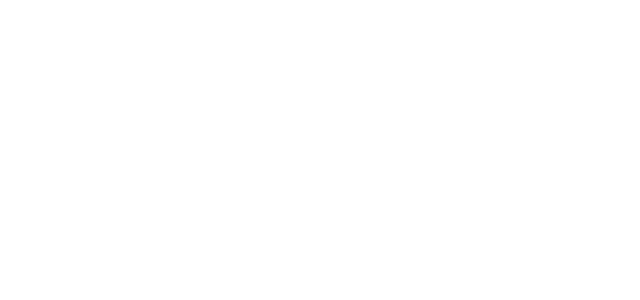
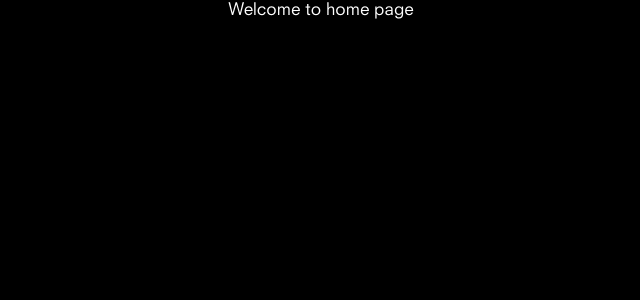
Before and after one commit to carryall/react-survey-challenge, a React (Create React App) app: page / in a window 1280 px wide. Shown: the top 300 px of the page, without its empty margins (319-959 px from the left). Built offline with nearby package versions, Linux system fonts and the light colour scheme.

Commit message:
[#35] Rename background component to screen and add class name

```diff
--- a/src/assets/stylesheets/application.scss
+++ b/src/assets/stylesheets/application.scss
@@ -20,3 +20,4 @@
 @import 'components';
 
 // Screens
+@import 'screens';
--- a/src/assets/stylesheets/components/_background.scss
+++ /dev/null
@@ -1,17 +0,0 @@
-.background {
-  &__image,
-  &__overlay {
-    @apply h-screen;
-  }
-
-  &__image {
-    @apply bg-no-repeat bg-cover bg-center;
-  }
-
-  &__overlay {
-    @apply grid justify-items-center backdrop-filter backdrop-blur bg-gradient-to-t from-black;
-
-    grid-template-columns: 1fr [content-start] 320px [content-end] 1fr;
-    grid-template-rows: 1fr [header-start] auto [header-end] 32px [form-start] auto [form-end] 1fr;
-  }
-}
--- /dev/null
+++ b/src/assets/stylesheets/components/_screen.scss
@@ -0,0 +1,14 @@
+.screen {
+  &__background-image,
+  &__content {
+    @apply h-screen;
+  }
+
+  &__background-image {
+    @apply bg-no-repeat bg-cover bg-center bg-black;
+  }
+
+  &__content {
+    @apply justify-items-center backdrop-filter backdrop-blur bg-gradient-to-t from-black;
+  }
+}
--- a/src/assets/stylesheets/components/index.scss
+++ b/src/assets/stylesheets/components/index.scss
@@ -1,6 +1,6 @@
 @import 'app-logo';
 @import 'auth-header';
 @import 'auth-form';
-@import 'background';
 @import 'icon';
 @import 'notification';
+@import 'screen';
--- /dev/null
+++ b/src/assets/stylesheets/screens/_login.scss
@@ -0,0 +1,8 @@
+.screen.login {
+  .screen__content {
+    @apply grid;
+
+    grid-template-columns: 1fr [content-start] 320px [content-end] 1fr;
+    grid-template-rows: 1fr [header-start] auto [header-end] 32px [form-start] auto [form-end] 1fr;
+  }
+}
--- /dev/null
+++ b/src/assets/stylesheets/screens/index.scss
@@ -0,0 +1 @@
+@import 'login';
--- a/src/components/Background/index.tsx
+++ /dev/null
@@ -1,18 +0,0 @@
-import React from 'react';
-
-type BackgroundProps = {
-  image: string;
-  children: JSX.Element;
-};
-
-const Background = ({ image, children }: BackgroundProps): JSX.Element => {
-  return (
-    <div className="background">
-      <div className="background__image" style={{ backgroundImage: `url(${image})` }}>
-        <div className="background__overlay">{children}</div>
-      </div>
-    </div>
-  );
-};
-
-export default Background;
--- /dev/null
+++ b/src/components/Screen/index.tsx
@@ -0,0 +1,28 @@
+import React from 'react';
+
+type ScreenProps = {
+  backgroundImage?: string;
+  className?: string;
+  children: JSX.Element;
+};
+
+type BackgroundStyle = {
+  backgroundImage?: string;
+};
+
+const Screen = ({ backgroundImage, className, children }: ScreenProps): JSX.Element => {
+  const backgroundStyle: BackgroundStyle = {};
+  if (backgroundImage) {
+    backgroundStyle.backgroundImage = `url(${backgroundImage})`;
+  }
+
+  return (
+    <div className={`screen ${className}`}>
+      <div className="screen__background-image" style={backgroundStyle}>
+        <div className="screen__content">{children}</div>
+      </div>
+    </div>
+  );
+};
+
+export default Screen;
--- a/src/routes/index.tsx
+++ b/src/routes/index.tsx
@@ -1,11 +1,15 @@
 import React from 'react';
 import { Switch, Route } from 'react-router-dom';
 
+import Home from '../screens/Home';
 import Login from '../screens/Login';
 
 const Routes = (): JSX.Element => {
   return (
     <Switch>
+      <Route path="/" exact>
+        <Home />
+      </Route>
       <Route path="/login">
         <Login />
       </Route>
--- /dev/null
+++ b/src/screens/Home/index.tsx
@@ -0,0 +1,14 @@
+import React from 'react';
+
+// import backgroundImage from '../../assets/images/background.png';
+import Screen from '../../components/Screen';
+
+const Home = (): JSX.Element => {
+  return (
+    <Screen className="home">
+      <div>Welcome to home page</div>
+    </Screen>
+  );
+};
+
+export default Home;
--- a/src/screens/Login/index.tsx
+++ b/src/screens/Login/index.tsx
@@ -2,12 +2,12 @@ import React, { Fragment } from 'react';
 
 import backgroundImage from '../../assets/images/background.png';
 import logo from '../../assets/images/logo.svg';
-import Background from '../../components/Background';
 import LoginForm from '../../components/forms/Login';
+import Screen from '../../components/Screen';
 
 const Login = (): JSX.Element => {
   return (
-    <Background image={backgroundImage}>
+    <Screen backgroundImage={backgroundImage} className="login">
       <Fragment>
         <div className="auth-header">
           <img src={logo} className="auth-header__logo app-logo" alt="logo" data-test-id="app-logo" />
@@ -15,7 +15,7 @@ const Login = (): JSX.Element => {
         </div>
         <LoginForm />
       </Fragment>
-    </Background>
+    </Screen>
   );
 };
 
```
Also changed, not shown: 1 other file (tests, documents, lock files or other folders).
